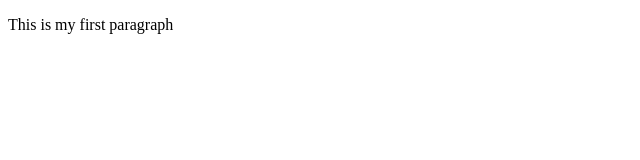
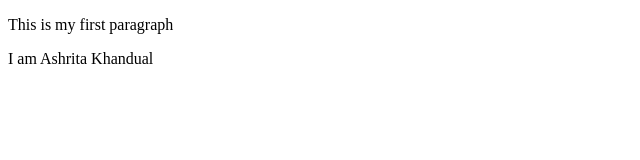
Before and after one commit to AshritaKhandual/project, a plain HTML site: page index.html in a window 1280 px wide. Shown: the whole page, without its empty margins (0-640 px from the left). Drawn offline with Linux system fonts and the light colour scheme.

Commit message:
added paragraph

```diff
--- a/index.html
+++ b/index.html
@@ -8,5 +8,6 @@
 </head>
 <body>
     <p>This is my first paragraph</p>
+    <p>I am Ashrita Khandual</p>
 </body>
 </html>
```
